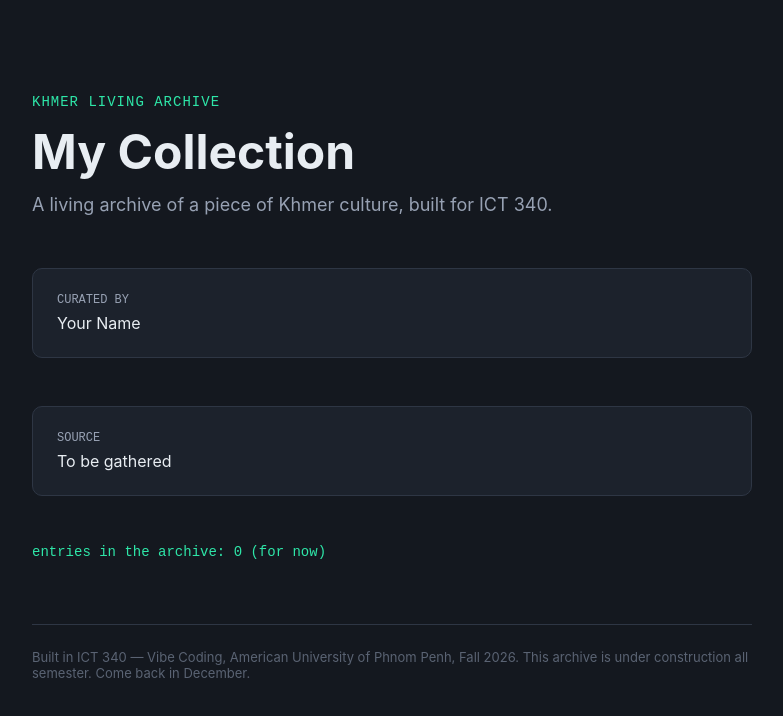
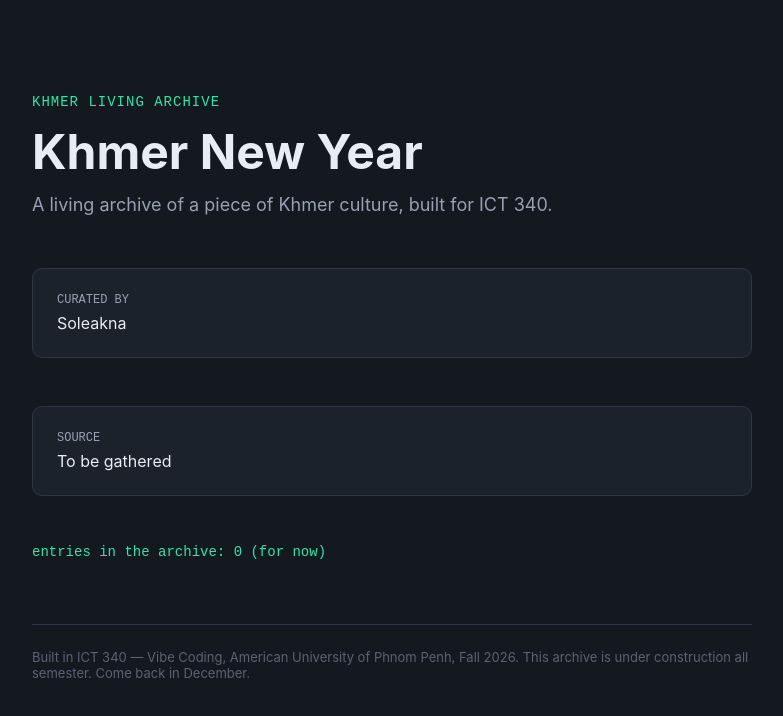
Before and after one commit to Soleakna/Khmer_NewYear, a Next.js app: page / in a window 1280 px wide. Shown: the top 716 px of the page, without its empty margins (248-1031 px from the left). Built offline with nearby package versions, Linux system fonts and the light colour scheme.

Commit message:
make it mine

```diff
--- a/collection.config.js
+++ b/collection.config.js
@@ -8,13 +8,13 @@
 
 const collection = {
   // What does your archive collect? e.g. "Khmer Proverbs"
-  name: "My Collection",
+  name: "Khmer New Year",
 
   // One sentence: what is this archive, and why does it matter?
   description: "A living archive of a piece of Khmer culture, built for ICT 340.",
 
   // Who is building this archive? Your name, as you want it shown.
-  curator: "Your Name",
+  curator: "Soleakna",
 
   // Where does your knowledge come from? A person, a place, a community.
   source: "To be gathered",
```
